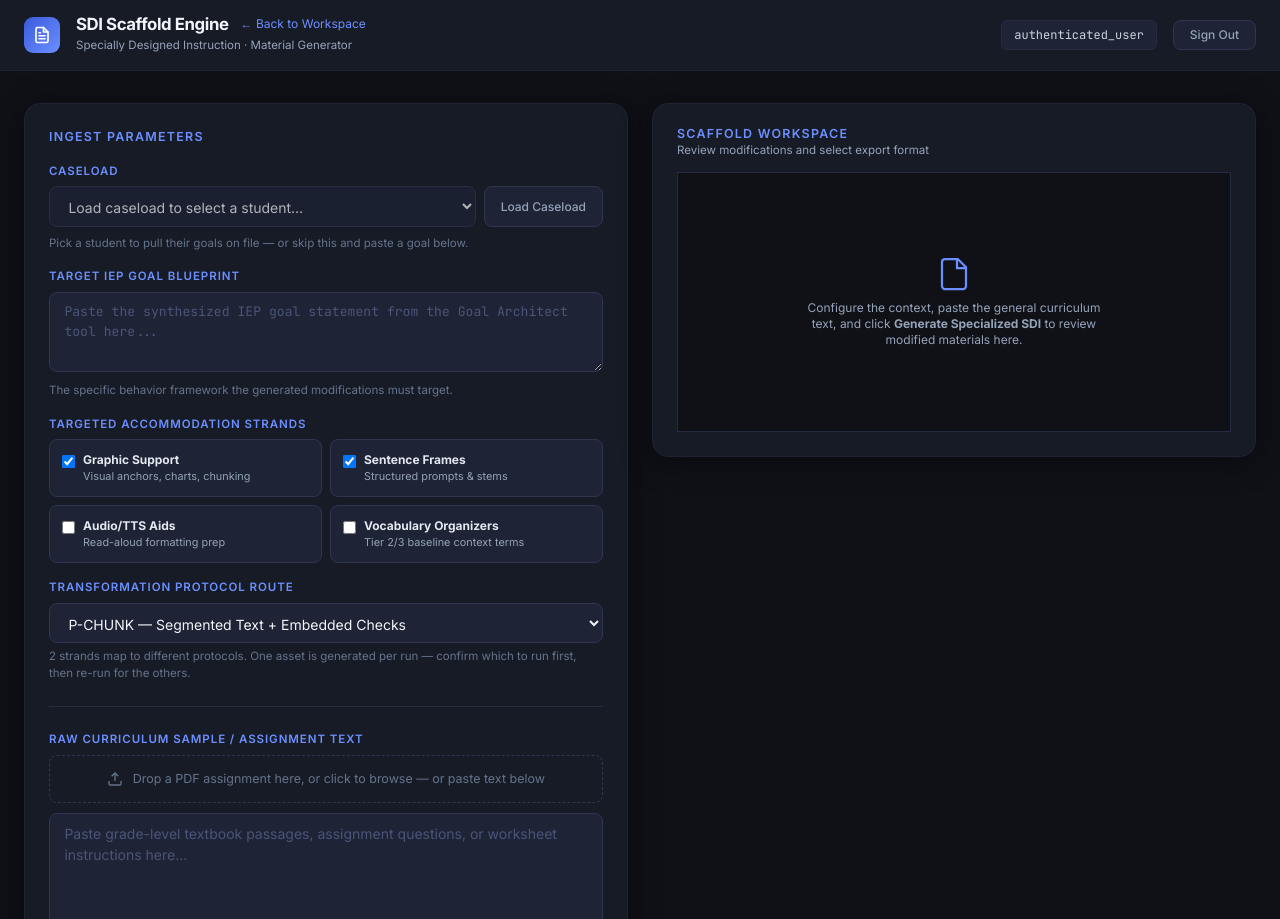
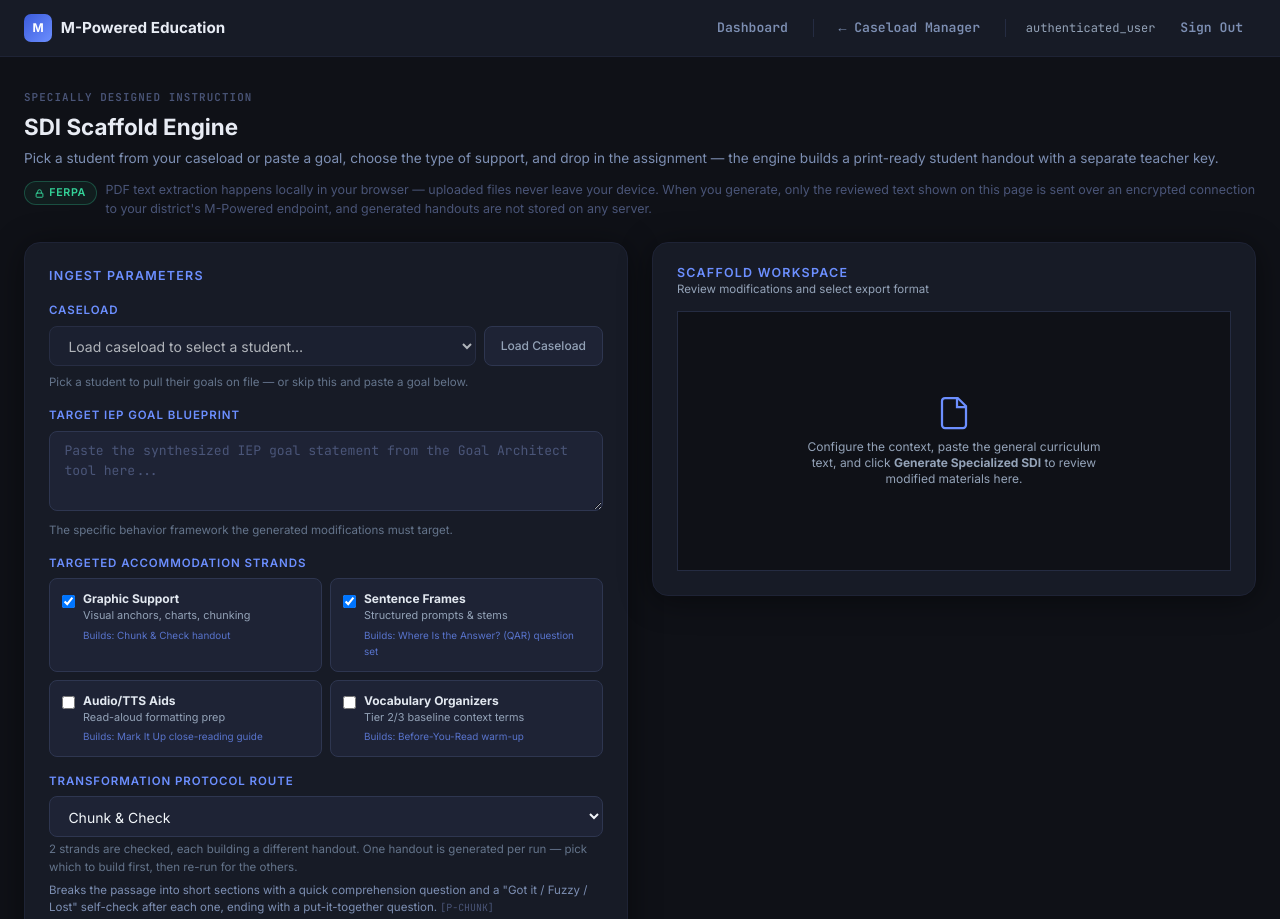
Before and after one commit to mmcdonald767/mpowered-sdi, a plain HTML site: page index.html in a window 1280 px wide. Shown: the top 919 px of the page. Drawn offline with nearby package versions, Linux system fonts and the light colour scheme.

Commit message:
Unify header, add FERPA lock, and update protocol tooltips

```diff
--- a/index.html
+++ b/index.html
@@ -137,6 +137,30 @@
     .checkbox-card:hover { border-color: #3b5bdb; }
     .checkbox-card input { margin-top: 0.2rem; cursor: pointer; }
 
+
+    /* ── Site header & nav — matches probe-generator.html scheme ── */
+    .site-header { background: #171b26; border-bottom: 1px solid #1e2335; position: sticky; top: 0; z-index: 50; }
+    .site-header-inner { max-width: 1280px; margin: 0 auto; padding: 0 1.5rem; height: 56px; display: flex; align-items: center; justify-content: space-between; gap: 1.5rem; }
+    .site-brand { display: inline-flex; align-items: center; gap: 0.55rem; font-size: 0.95rem; font-weight: 700; color: #e8ecf4; white-space: nowrap; flex-shrink: 0; text-decoration: none; }
+    .site-logo-fallback { width: 28px; height: 28px; border-radius: 7px; background: linear-gradient(135deg,#3b5bdb 0%,#6c8fff 100%); display: inline-flex; align-items: center; justify-content: center; flex-shrink: 0; font-family: 'Inter', sans-serif; font-size: 0.75rem; font-weight: 800; color: #fff; letter-spacing: -0.02em; }
+    .site-nav { display: flex; align-items: center; gap: 0.25rem; }
+    .nav-link { font-family: 'JetBrains Mono', monospace; font-size: 0.82rem; font-weight: 600; color: #7d8fb3; text-decoration: none; padding: 0.35rem 0.8rem; border-radius: 6px; transition: color 0.13s, background 0.13s; background: transparent; border: none; cursor: pointer; }
+    .nav-link:hover { color: #e8ecf4; background: rgba(255,255,255,0.05); }
+    .nav-link.danger:hover { color: #f87171; background: rgba(248,113,113,0.08); }
+    .nav-divider { width: 1px; height: 18px; background: #252c42; margin: 0 0.5rem; flex-shrink: 0; }
+
+    /* ── Page header + FERPA line — matches probe-generator.html ── */
+    .page-eyebrow { font-family: 'JetBrains Mono', monospace; font-size: 0.68rem; font-weight: 600; letter-spacing: 0.1em; text-transform: uppercase; color: #4a5578; margin-bottom: 0.3rem; }
+    .page-title { font-size: 1.4rem; font-weight: 700; color: #e8ecf4; margin: 0 0 0.25rem; }
+    .page-subtitle { font-size: 0.85rem; color: #7d8fb3; line-height: 1.55; margin: 0 0 0.75rem; }
+    .ferpa-notice { display: inline-flex; align-items: center; gap: 0.35rem; font-size: 0.67rem; font-weight: 600; letter-spacing: 0.06em; color: #34d399; border: 1px solid rgba(52,211,153,0.28); border-radius: 20px; padding: 0.2rem 0.6rem; background: rgba(52,211,153,0.06); flex-shrink: 0; }
+    .ferpa-line { display: flex; align-items: flex-start; gap: 0.55rem; margin-bottom: 0.5rem; font-size: 0.78rem; color: #4a5578; line-height: 1.5; }
+
+    /* ── Protocol route blurb ── */
+    .protocol-blurb { font-size: 0.72rem; color: #7d8fb3; line-height: 1.5; margin-top: 0.35rem; }
+    .protocol-blurb .code-tag { font-family: 'JetBrains Mono', monospace; font-size: 0.62rem; color: #4a5578; }
+    .builds-line { display: block; font-size: 0.62rem; color: rgba(108,143,255,0.75); margin-top: 0.2rem; }
+
     /* ── PDF dropzone ─────────────────────────────────────── */
     .pdf-dropzone {
       display: flex;
@@ -227,39 +251,20 @@
   <!-- ════════════════════════════════════════════════════════
        HEADER
        ═══════════════════════════════════════════════════════ -->
-  <header class="bg-surface-800 border-b border-surface-700">
-    <div class="max-w-7xl mx-auto px-6 py-4 flex items-center justify-between flex-wrap gap-4">
-
-      <div class="flex items-center gap-4">
-        <div class="w-9 h-9 rounded-[9px] flex items-center justify-center flex-shrink-0"
-             style="background:linear-gradient(135deg,#3b5bdb,#6c8fff);">
-          <svg width="18" height="18" viewBox="0 0 24 24" fill="none" stroke="#fff"
-               stroke-width="2.2" stroke-linecap="round" stroke-linejoin="round">
-            <path d="M14 2H6a2 2 0 0 0-2 2v16a2 2 0 0 0 2 2h12a2 2 0 0 0 2-2V8z"/>
-            <polyline points="14 2 14 8 20 8"/>
-            <line x1="16" y1="13" x2="8" y2="13"/>
-            <line x1="16" y1="17" x2="8" y2="17"/>
-            <polyline points="10 9 9 9 8 9"/>
-          </svg>
-        </div>
-        <div>
-          <div class="flex items-center gap-3">
-            <h1 class="text-[1.05rem] font-bold text-slate-100 tracking-tight leading-none">SDI Scaffold Engine</h1>
-            <a href="https://mpowerededucation.com/dashboard.html" class="text-xs text-accent hover:underline flex items-center gap-1">
-              ← Back to Workspace
-            </a>
-          </div>
-          <p class="text-[0.72rem] text-slate-400 mt-1">Specially Designed Instruction · Material Generator</p>
-        </div>
-      </div>
-
-      <div class="flex items-center gap-4">
-        <span class="text-xs font-mono text-slate-300 bg-surface-700 px-3 py-1.5 rounded-md border border-surface-600" id="userEmailBadge">
-          loading_session...
-        </span>
-        <button class="btn-secondary !text-xs !py-1.5" onclick="signOut()">Sign Out</button>
-      </div>
-
+  <header class="site-header">
+    <div class="site-header-inner">
+      <a href="https://caseload.mpowerededucation.com/" class="site-brand">
+        <span class="site-logo-fallback">M</span>
+        M-Powered Education
+      </a>
+      <nav class="site-nav">
+        <a href="https://www.mpowerededucation.com/dashboard.html" class="nav-link">Dashboard</a>
+        <div class="nav-divider"></div>
+        <a href="https://caseload.mpowerededucation.com/" class="nav-link">&larr; Caseload Manager</a>
+        <div class="nav-divider"></div>
+        <span class="text-xs font-mono text-slate-400 px-2" id="userEmailBadge">loading_session...</span>
+        <button class="nav-link danger" onclick="signOut()">Sign Out</button>
+      </nav>
     </div>
   </header>
 
@@ -267,6 +272,20 @@
        MAIN CONTENT
        ═══════════════════════════════════════════════════════ -->
   <main class="max-w-7xl mx-auto px-6 py-8">
+
+    <!-- Page header — matches probe-generator.html scheme -->
+    <div class="mb-6">
+      <p class="page-eyebrow">Specially Designed Instruction</p>
+      <h1 class="page-title">SDI Scaffold Engine</h1>
+      <p class="page-subtitle">Pick a student from your caseload or paste a goal, choose the type of support, and drop in the assignment — the engine builds a print-ready student handout with a separate teacher key.</p>
+      <div class="ferpa-line">
+        <span class="ferpa-notice">
+          <svg width="9" height="9" viewBox="0 0 24 24" fill="none" stroke="currentColor" stroke-width="2.5" stroke-linecap="round" stroke-linejoin="round" aria-hidden="true"><rect x="3" y="11" width="18" height="11" rx="2"/><path d="M7 11V7a5 5 0 0110 0v4"/></svg>
+          FERPA
+        </span>
+        <span>PDF text extraction happens locally in your browser &mdash; uploaded files never leave your device. When you generate, only the reviewed text shown on this page is sent over an encrypted connection to your district's M-Powered endpoint, and generated handouts are not stored on any server.</span>
+      </div>
+    </div>
     <div class="layout">
 
       <!-- LEFT PANEL: Configuration and Curriculum Inputs -->
@@ -303,19 +322,19 @@
           <div class="grid grid-cols-2 gap-2 text-xs">
             <label class="checkbox-card text-slate-200">
               <input type="checkbox" id="acc-graphic" value="Graphic Support" checked />
-              <div><strong>Graphic Support</strong><p class="text-[0.68rem] text-slate-400">Visual anchors, charts, chunking</p></div>
+              <div><strong>Graphic Support</strong><p class="text-[0.68rem] text-slate-400">Visual anchors, charts, chunking<span class="builds-line">Builds: Chunk &amp; Check handout</span></p></div>
             </label>
             <label class="checkbox-card text-slate-200">
               <input type="checkbox" id="acc-frames" value="Sentence Frames" checked />
-              <div><strong>Sentence Frames</strong><p class="text-[0.68rem] text-slate-400">Structured prompts & stems</p></div>
+              <div><strong>Sentence Frames</strong><p class="text-[0.68rem] text-slate-400">Structured prompts & stems<span class="builds-line">Builds: Where Is the Answer? (QAR) question set</span></p></div>
             </label>
             <label class="checkbox-card text-slate-200">
               <input type="checkbox" id="acc-tts" value="Text-to-Speech" />
-              <div><strong>Audio/TTS Aids</strong><p class="text-[0.68rem] text-slate-400">Read-aloud formatting prep</p></div>
+              <div><strong>Audio/TTS Aids</strong><p class="text-[0.68rem] text-slate-400">Read-aloud formatting prep<span class="builds-line">Builds: Mark It Up close-reading guide</span></p></div>
             </label>
             <label class="checkbox-card text-slate-200">
               <input type="checkbox" id="acc-vocab" value="Vocabulary Context" />
-              <div><strong>Vocabulary Organizers</strong><p class="text-[0.68rem] text-slate-400">Tier 2/3 baseline context terms</p></div>
+              <div><strong>Vocabulary Organizers</strong><p class="text-[0.68rem] text-slate-400">Tier 2/3 baseline context terms<span class="builds-line">Builds: Before-You-Read warm-up</span></p></div>
             </label>
           </div>
         </div>
@@ -326,6 +345,7 @@
           <label class="field-label" for="protocolRoute">Transformation Protocol Route</label>
           <select id="protocolRoute" class="field"></select>
           <p class="field-hint" id="protocolRouteHint">Routed from the selected strands.</p>
+          <p class="protocol-blurb" id="protocolBlurb"></p>
         </div>
 
         <hr class="section-divider" />
@@ -571,12 +591,31 @@
       { checkboxId: 'acc-tts',     protocol: 'P-ANNOTATE'  }, // Audio/read-aloud prep → guided re-reads + annotation
     ];
 
-    const PROTOCOL_LABELS = {
-      'P-FRONTLOAD': 'Vocabulary & Prior-Knowledge Front-Loader',
-      'P-CHUNK':     'Segmented Text + Embedded Checks',
-      'P-QAR':       'QAR Inference Question Set',
-      'P-ANNOTATE':  'Close Reading & Annotation Guide',
-      'P-WORKED':    'Worked Example with Faded Steps',
+    /* Teacher-facing protocol names. Internal P-* codes stay as the
+       option values and API contract; only the display layer changes.
+       `blurb` doubles as the hover tooltip and the description line
+       under the select (hover alone is invisible on touch devices). */
+    const PROTOCOL_INFO = {
+      'P-FRONTLOAD': {
+        name:  'Before-You-Read Warm-Up',
+        blurb: 'Pre-teaches the key vocabulary and connects the topic to what the student already knows. Completed BEFORE the student sees the passage.',
+      },
+      'P-CHUNK': {
+        name:  'Chunk & Check',
+        blurb: 'Breaks the passage into short sections with a quick comprehension question and a "Got it / Fuzzy / Lost" self-check after each one, ending with a put-it-together question.',
+      },
+      'P-QAR': {
+        name:  'Where Is the Answer? (QAR)',
+        blurb: 'Inference questions sorted by where the answer comes from. Each thinking question has two lines — "evidence from the text" and "what I added from my head" — so the inference is visible on paper.',
+      },
+      'P-ANNOTATE': {
+        name:  'Mark It Up (Close Reading)',
+        blurb: 'A guided re-reading handout with a simple margin-marking code. The student reads the passage 2–3 times, and each read has one clear job.',
+      },
+      'P-WORKED': {
+        name:  'I Do, You Try (Worked Steps)',
+        blurb: 'A fully worked example that explains WHY each step happens, then matched practice problems where the completed steps gradually fade until the student works alone.',
+      },
     };
 
     const PROTOCOL_DEFAULT_PARAMS = {
@@ -616,25 +655,46 @@
       const sel = $('protocolRoute');
       const previous = sel.value;
       const candidates = resolveProtocolCandidates();
-      const list = candidates.length ? candidates : Object.keys(PROTOCOL_LABELS);
+      const list = candidates.length ? candidates : Object.keys(PROTOCOL_INFO);
 
       sel.innerHTML = '';
       list.forEach(p => {
         const o = document.createElement('option');
         o.value = p;
-        o.textContent = p + ' — ' + PROTOCOL_LABELS[p];
+        o.textContent = PROTOCOL_INFO[p].name;
+        o.title = PROTOCOL_INFO[p].blurb; // hover tooltip (desktop)
         sel.appendChild(o);
       });
       if (list.includes(previous)) sel.value = previous;
+      refreshProtocolBlurb();
 
       const hint = $('protocolRouteHint');
       if (!candidates.length) {
         hint.textContent = 'No strand selected — choose a protocol manually.';
       } else if (candidates.length > 1) {
-        hint.textContent = candidates.length + ' strands map to different protocols. One asset is generated per run — confirm which to run first, then re-run for the others.';
+        hint.textContent = candidates.length + ' strands are checked, each building a different handout. One handout is generated per run — pick which to build first, then re-run for the others.';
       } else {
         hint.textContent = 'Routed from the selected strand.';
       }
+    }
+
+    /**
+     * refreshProtocolBlurb()
+     * Plain-language description of what the selected protocol builds,
+     * shown under the select — works on touch devices where the option
+     * hover tooltips never appear. The internal P-* code is kept as a
+     * small tag for support conversations and audit logs.
+     */
+    function refreshProtocolBlurb() {
+      const blurb = $('protocolBlurb');
+      const p = $('protocolRoute').value;
+      blurb.innerHTML = '';
+      if (!p || !PROTOCOL_INFO[p]) return;
+      blurb.appendChild(document.createTextNode(PROTOCOL_INFO[p].blurb + ' '));
+      const tag = document.createElement('span');
+      tag.className = 'code-tag';
+      tag.textContent = '[' + p + ']';
+      blurb.appendChild(tag);
     }
 
     // Small DOM helper — all model output is rendered via textContent,
@@ -767,7 +827,8 @@
         isMod ? '⚠ Modification — expectations changed' : '✔ Scaffold — rigor preserved'
       ));
       meta.appendChild(el('h3', 'text-md font-bold text-slate-100 mt-2', asset.asset_title));
-      const metaLine = asset.protocol_id +
+      const friendly = PROTOCOL_INFO[asset.protocol_id] ? PROTOCOL_INFO[asset.protocol_id].name + '  ·  ' : '';
+      const metaLine = friendly + asset.protocol_id +
         (fidelity && fidelity.coverage != null ? ' · source fidelity ' + Math.round(fidelity.coverage * 100) + '%' : '');
       meta.appendChild(el('p', 'text-[0.7rem] text-slate-400 font-mono mt-0.5', metaLine));
 
@@ -1173,6 +1234,7 @@
       wirePdfDropzone();
       $('studentSelect').addEventListener('change', onStudentChange);
       $('goalSelect').addEventListener('change', onGoalChange);
+      $('protocolRoute').addEventListener('change', refreshProtocolBlurb);
       ['acc-graphic', 'acc-frames', 'acc-tts', 'acc-vocab', 'contentType', 'modalityIntent'].forEach(id => {
         $(id).addEventListener('change', refreshProtocolRoute);
       });
```
